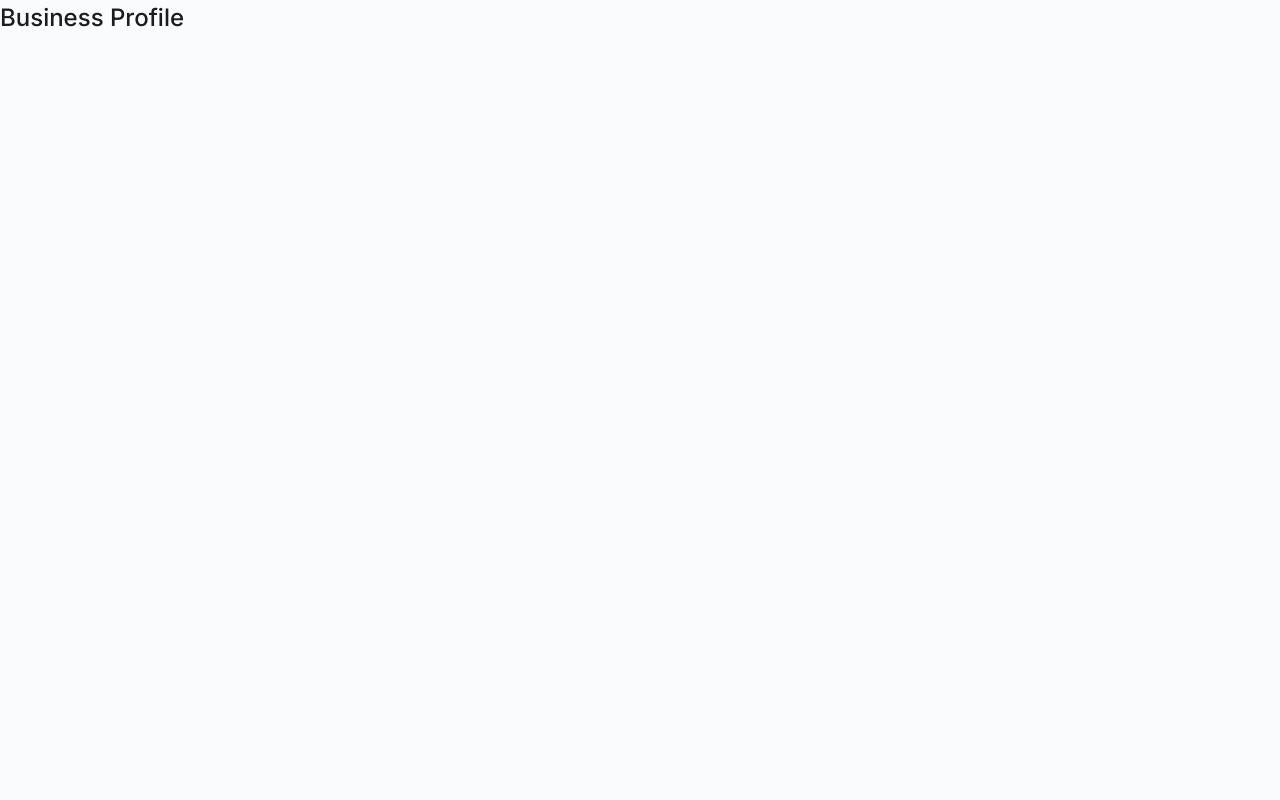
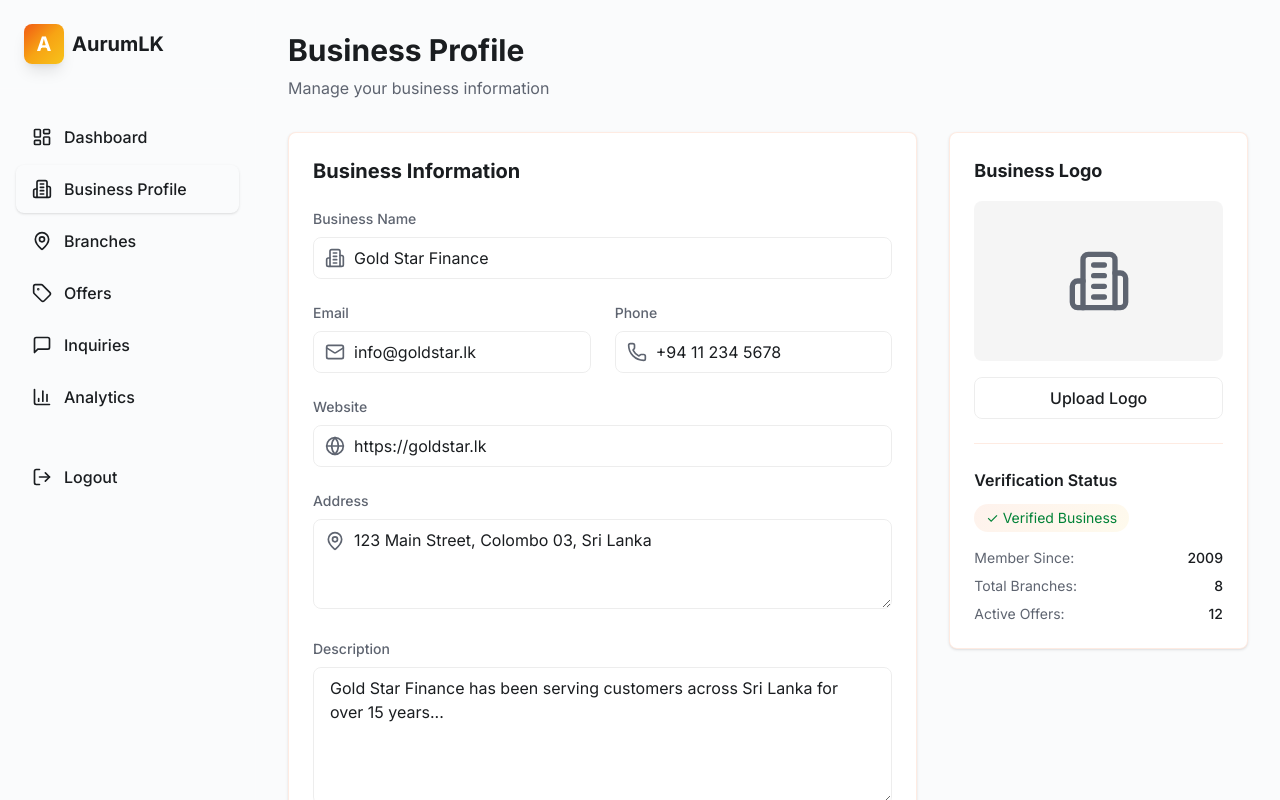
Before and after one commit to wimansa-samudinee/AurumLK, a React (Vite) app in the folder frontend/: page /business/profile in a window 1280 px wide. Shown: the top 800 px of the page. Built offline with nearby package versions, Linux system fonts and the light colour scheme.

Commit message:
feat : Add Business Profile UI

```diff
--- a/frontend/src/pages/business/BusinessProfile.tsx
+++ b/frontend/src/pages/business/BusinessProfile.tsx
@@ -1,3 +1,149 @@
+import DashboardSidebar from "../../components/DashboardSidebar";
+import { Building2, Mail, Phone, MapPin, Globe, FileText } from "lucide-react";
+
 export default function BusinessProfile() {
-	return <h1>Business Profile</h1>;
+  return (
+    <div className="flex min-h-screen bg-gray-50">
+      <DashboardSidebar role="business" />
+
+      <main className="flex-1">
+        <div className="p-8">
+          <div className="mb-8">
+            <h1 className="text-3xl font-bold text-gray-900 mb-2">Business Profile</h1>
+            <p className="text-gray-600">Manage your business information</p>
+          </div>
+
+          <div className="grid grid-cols-1 lg:grid-cols-3 gap-8">
+            <div className="lg:col-span-2">
+              <div className="bg-white rounded-lg shadow-sm border p-6 mb-6">
+                <h2 className="text-xl font-bold text-gray-900 mb-6">Business Information</h2>
+                <form className="space-y-6">
+                  <div>
+                    <label className="block text-sm font-medium text-gray-700 mb-2">Business Name</label>
+                    <div className="relative">
+                      <Building2 className="absolute left-3 top-1/2 -translate-y-1/2 w-5 h-5 text-gray-400" />
+                      <input
+                        type="text"
+                        defaultValue="Gold Star Finance"
+                        className="w-full pl-10 pr-4 py-2 border border-gray-300 rounded-lg focus:outline-none focus:ring-2 focus:ring-amber-500"
+                      />
+                    </div>
+                  </div>
+
+                  <div className="grid grid-cols-1 md:grid-cols-2 gap-6">
+                    <div>
+                      <label className="block text-sm font-medium text-gray-700 mb-2">Email</label>
+                      <div className="relative">
+                        <Mail className="absolute left-3 top-1/2 -translate-y-1/2 w-5 h-5 text-gray-400" />
+                        <input
+                          type="email"
+                          defaultValue="info@goldstar.lk"
+                          className="w-full pl-10 pr-4 py-2 border border-gray-300 rounded-lg focus:outline-none focus:ring-2 focus:ring-amber-500"
+                        />
+                      </div>
+                    </div>
+                    <div>
+                      <label className="block text-sm font-medium text-gray-700 mb-2">Phone</label>
+                      <div className="relative">
+                        <Phone className="absolute left-3 top-1/2 -translate-y-1/2 w-5 h-5 text-gray-400" />
+                        <input
+                          type="tel"
+                          defaultValue="+94 11 234 5678"
+                          className="w-full pl-10 pr-4 py-2 border border-gray-300 rounded-lg focus:outline-none focus:ring-2 focus:ring-amber-500"
+                        />
+                      </div>
+                    </div>
+                  </div>
+
+                  <div>
+                    <label className="block text-sm font-medium text-gray-700 mb-2">Website</label>
+                    <div className="relative">
+                      <Globe className="absolute left-3 top-1/2 -translate-y-1/2 w-5 h-5 text-gray-400" />
+                      <input
+                        type="url"
+                        defaultValue="https://goldstar.lk"
+                        className="w-full pl-10 pr-4 py-2 border border-gray-300 rounded-lg focus:outline-none focus:ring-2 focus:ring-amber-500"
+                      />
+                    </div>
+                  </div>
+
+                  <div>
+                    <label className="block text-sm font-medium text-gray-700 mb-2">Address</label>
+                    <div className="relative">
+                      <MapPin className="absolute left-3 top-3 w-5 h-5 text-gray-400" />
+                      <textarea
+                        rows={3}
+                        defaultValue="123 Main Street, Colombo 03, Sri Lanka"
+                        className="w-full pl-10 pr-4 py-2 border border-gray-300 rounded-lg focus:outline-none focus:ring-2 focus:ring-amber-500"
+                      />
+                    </div>
+                  </div>
+
+                  <div>
+                    <label className="block text-sm font-medium text-gray-700 mb-2">Description</label>
+                    <textarea
+                      rows={5}
+                      defaultValue="Gold Star Finance has been serving customers across Sri Lanka for over 15 years..."
+                      className="w-full px-4 py-2 border border-gray-300 rounded-lg focus:outline-none focus:ring-2 focus:ring-amber-500"
+                    />
+                  </div>
+
+                  <div>
+                    <label className="block text-sm font-medium text-gray-700 mb-2">Business License Number</label>
+                    <div className="relative">
+                      <FileText className="absolute left-3 top-1/2 -translate-y-1/2 w-5 h-5 text-gray-400" />
+                      <input
+                        type="text"
+                        defaultValue="CB/PL/2009/123"
+                        className="w-full pl-10 pr-4 py-2 border border-gray-300 rounded-lg focus:outline-none focus:ring-2 focus:ring-amber-500"
+                        disabled
+                      />
+                    </div>
+                    <p className="text-xs text-gray-500 mt-1">Contact support to update license information</p>
+                  </div>
+
+                  <button className="px-6 py-2 bg-amber-500 text-white rounded-lg hover:bg-amber-600 transition-colors">
+                    Save Changes
+                  </button>
+                </form>
+              </div>
+            </div>
+
+            <div className="lg:col-span-1">
+              <div className="bg-white rounded-lg shadow-sm border p-6 sticky top-8">
+                <h3 className="text-lg font-bold text-gray-900 mb-4">Business Logo</h3>
+                <div className="w-full h-40 bg-gray-100 rounded-lg flex items-center justify-center mb-4">
+                  <Building2 className="w-16 h-16 text-gray-400" />
+                </div>
+                <button className="w-full px-4 py-2 border border-gray-300 rounded-lg hover:bg-gray-50 transition-colors mb-6">
+                  Upload Logo
+                </button>
+
+                <div className="border-t pt-6">
+                  <h4 className="font-semibold text-gray-900 mb-3">Verification Status</h4>
+                  <div className="inline-block px-3 py-1 bg-green-100 text-green-700 rounded-full text-sm mb-4">
+                    ✓ Verified Business
+                  </div>
+                  <div className="space-y-2 text-sm">
+                    <div className="flex justify-between">
+                      <span className="text-gray-600">Member Since:</span>
+                      <span className="font-medium">2009</span>
+                    </div>
+                    <div className="flex justify-between">
+                      <span className="text-gray-600">Total Branches:</span>
+                      <span className="font-medium">8</span>
+                    </div>
+                    <div className="flex justify-between">
+                      <span className="text-gray-600">Active Offers:</span>
+                      <span className="font-medium">12</span>
+                    </div>
+                  </div>
+                </div>
+              </div>
+            </div>
+          </div>
+        </div>
+      </main>
+    </div>
+  );
 }
```
